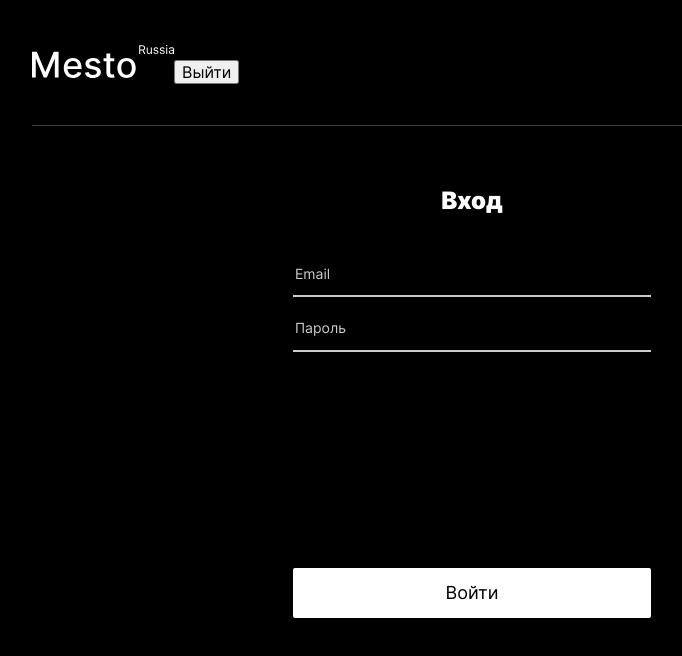
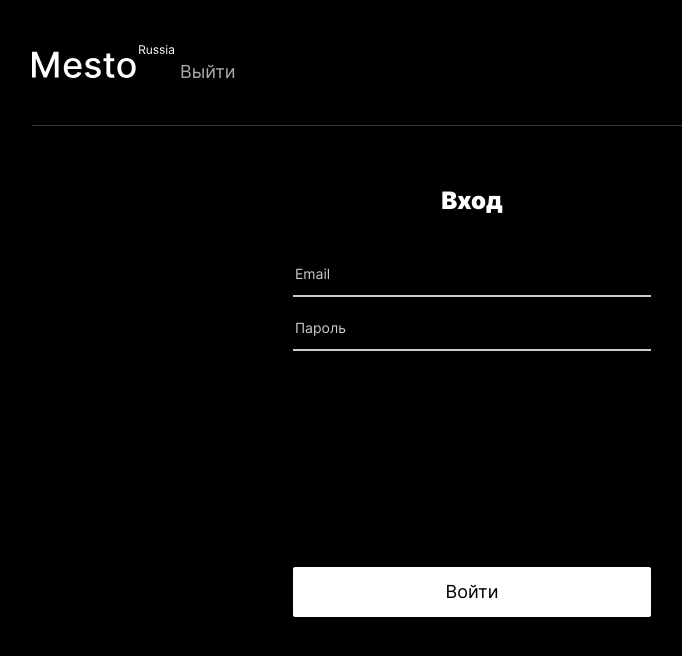
Before and after one commit to Karmyshkov/react-mesto-auth, a React app: page /sign-in in a window 1280 px wide. Shown: the whole page, without its empty margins (168-850 px from the left). Built offline with nearby package versions, Linux system fonts and the light colour scheme; no server answers.

Commit message:
feat: add style for logout btn

```diff
--- /dev/null
+++ b/src/blocks/header/__btn/header__btn.css
@@ -0,0 +1,9 @@
+.header__btn {
+  cursor: pointer;
+  background-color: transparent;
+  border: none;
+  font-size: 18px;
+  color: var(--color-btn-logout);
+  font-weight: 400;
+  line-height: 22px;
+}
--- a/src/components/Header.js
+++ b/src/components/Header.js
@@ -11,7 +11,7 @@ const Header = ({ onLogout }) => {
           alt="Логотип веб-сайта Место"
         />
       </a>
-      <button onClick={onLogout} type="button">
+      <button onClick={onLogout} className="header__btn" type="button">
         Выйти
       </button>
     </header>
--- a/src/pages/index.css
+++ b/src/pages/index.css
@@ -12,6 +12,7 @@
 @import url(../blocks/header/header.css);
 @import url(../blocks/page/__header/page__header.css);
 @import url(../blocks/header/__logo/header__logo.css);
+@import url(../blocks/header/__btn/header__btn.css);
 
 /* / header */
 
--- a/src/variables/variables.css
+++ b/src/variables/variables.css
@@ -15,4 +15,5 @@
   --color-placeholder: #c4c4c4;
   --color-error: #ff0000;
   --color-disabled: #c5c5c5;
+  --color-btn-logout: #a9a9a9;
 }
```
